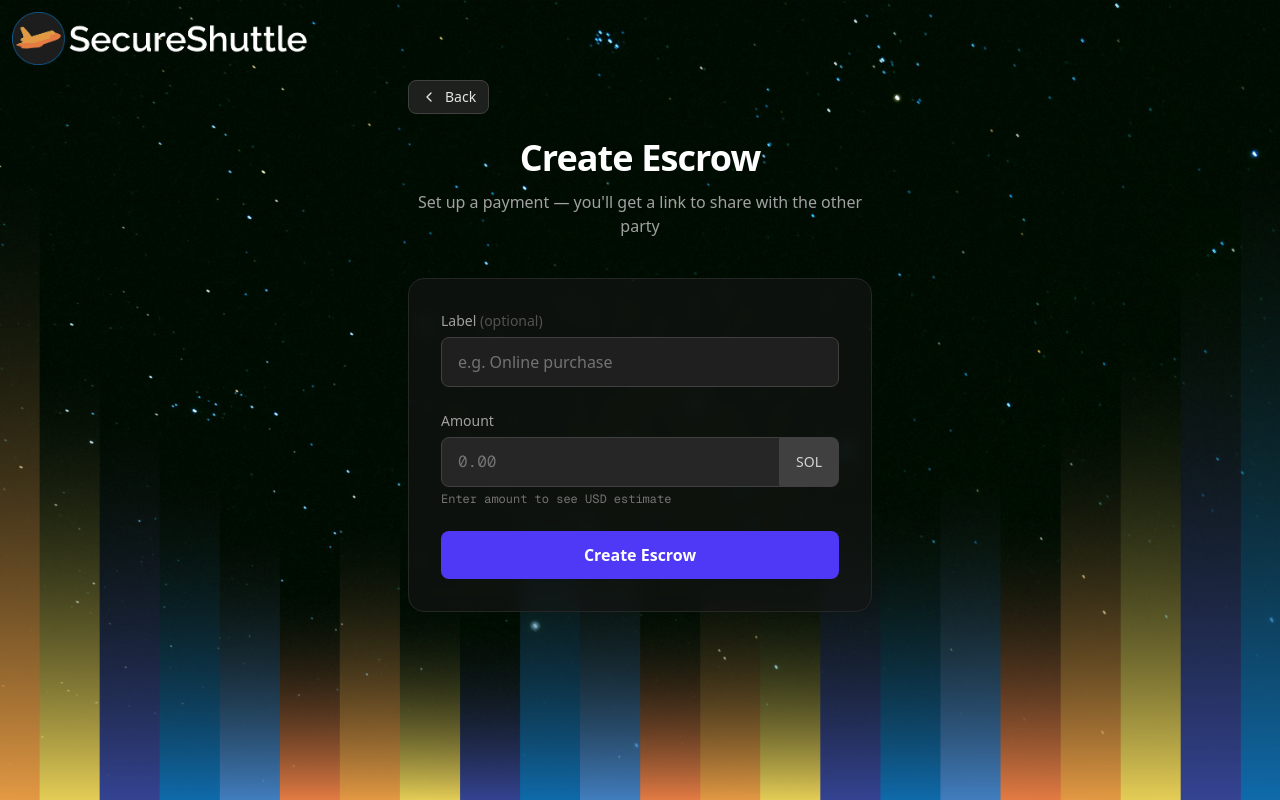
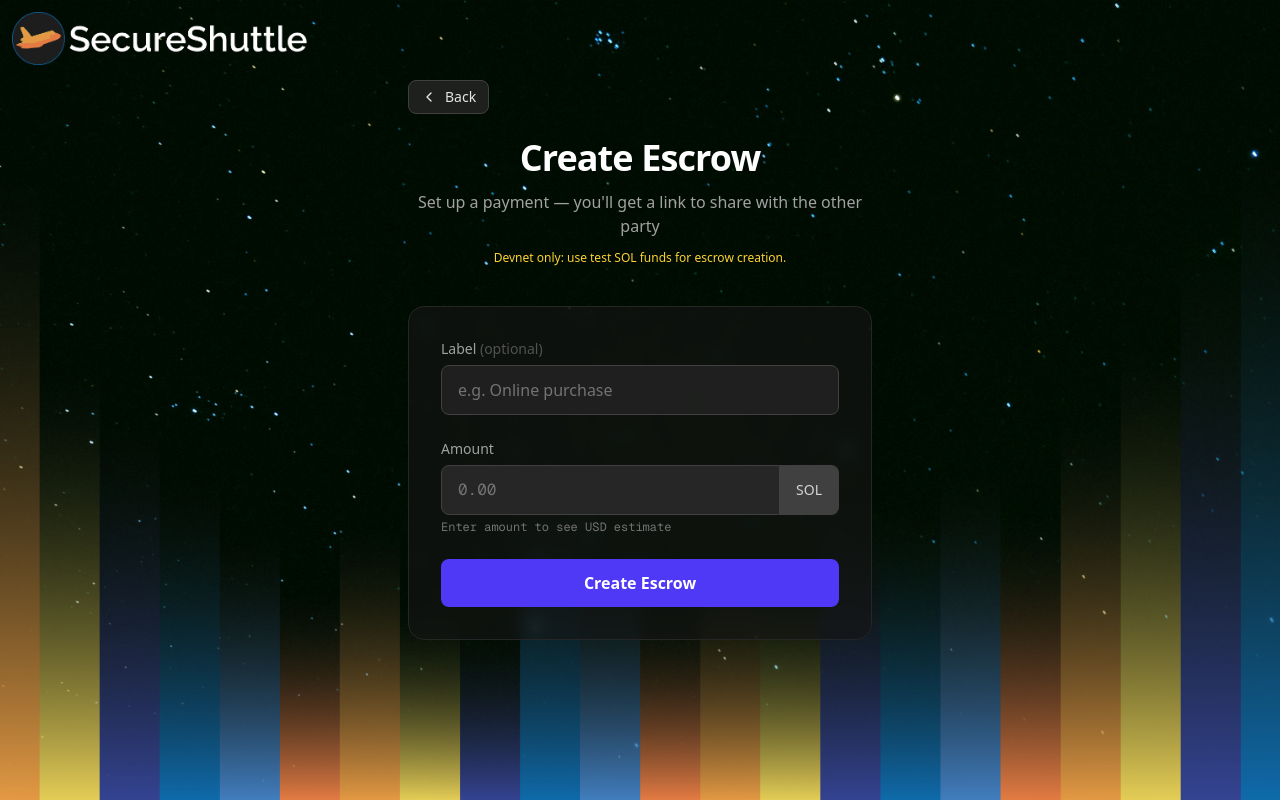
Before and after one commit to j-z-w/secure-shuttle, a Next.js app in the folder frontend/: page /pay in a window 1280 px wide. Built offline with nearby package versions, Linux system fonts and the light colour scheme; no server answers.

Commit message:
feat: clarify create escrow uses devnet SOL

```diff
--- a/frontend/app/newEscrow/page.tsx
+++ b/frontend/app/newEscrow/page.tsx
@@ -96,6 +96,9 @@ export default function NewEscrowPage() {
           <p className="mt-1 text-neutral-400">
             You&apos;ll get a link to share with the other party.
           </p>
+          <p className="mt-3 text-xs font-medium text-amber-300">
+            Devnet only: use test SOL funds for escrow creation.
+          </p>
         </div>
 
         {/* Form */}
--- a/frontend/app/pay/page.tsx
+++ b/frontend/app/pay/page.tsx
@@ -85,6 +85,9 @@ export default function PayPage() {
             Set up a payment — you&apos;ll get a link to share with the other
             party
           </p>
+          <p className="mt-3 text-xs font-medium text-amber-300">
+            Devnet only: use test SOL funds for escrow creation.
+          </p>
         </div>
 
         {/* Form */}
```
